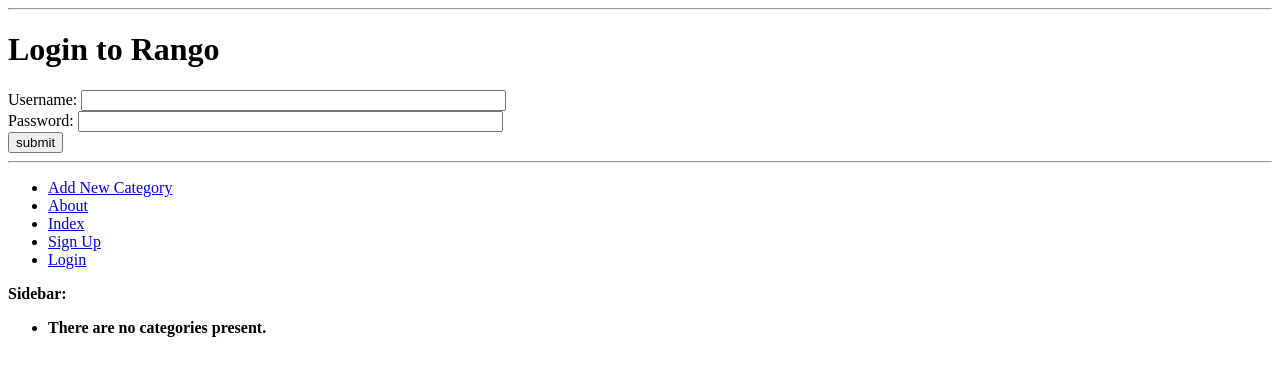
After one commit to LieutenantBamboo/TangoWithDjango, a Django app: page /rango/login/ in a window 1280 px wide. The commit adds this page. Shown: the top 376 px of the page. Run offline with Django 3.2, Linux system fonts and the light colour scheme; data that the repository does not hold is empty.

Commit message:
Chapter 8 Fix up (after book change)

```diff
--- a/rango/templatetags/rango_template_tags.py
+++ b/rango/templatetags/rango_template_tags.py
@@ -3,6 +3,7 @@ from rango.models import Category
 
 register = template.Library()
 
+
 @register.inclusion_tag('rango/cats.html')
 def get_category_list(cat=None):
     return {'cats': Category.objects.all(),
--- a/rango/urls.py
+++ b/rango/urls.py
@@ -1,13 +1,14 @@
 from django.conf.urls import url
 from rango import views
 
-#app_name = 'rango'
+# app_name = 'rango'
 urlpatterns = [
     url(r'^$', views.index, name='index'),
     url(r'^about/', views.about, name='about'),
     url(r'^add_category/$', views.add_category, name='add_category'),
     url(r'^category/(?P<category_name_slug>[\w\-]+)/add_page/', views.add_page, name='add_page'),
     url(r'^category/(?P<category_name_slug>[\w\-]+)/$',
-    views.show_category, name='show_category'),
-    url(r'^register/$', views.register, name='register')
+        views.show_category, name='show_category'),
+    url(r'^register/$', views.register, name='register'),
+    url(r'^login/$', views.user_login, name='login')
 ]
--- a/rango/views.py
+++ b/rango/views.py
@@ -1,10 +1,13 @@
+from django.http import HttpResponseRedirect, HttpResponse
 from django.shortcuts import render
 from rango.models import Category
 from rango.models import Page
 from rango.forms import CategoryForm, PageForm, UserForm, UserProfileForm
+from django.contrib.auth import authenticate, login
+from django.core.urlresolvers import reverse
+
 
 def show_category(request, category_name_slug):
-
     context_dict = {}
 
     try:
@@ -33,6 +36,7 @@ def add_category(request):
 
     return render(request, 'rango/add_category.html', {'form': form})
 
+
 def add_page(request, category_name_slug):
     try:
         category = Category.objects.get(slug=category_name_slug)
@@ -43,7 +47,7 @@ def add_page(request, category_name_slug):
 
     if request.method == 'POST':
         form = PageForm(request.POST)
-        if(form.is_valid()):
+        if (form.is_valid()):
             if category:
                 page = form.save(commit=False)
                 page.category = category
@@ -68,6 +72,7 @@ def index(request):
 def about(request):
     return render(request, 'rango/about.html')
 
+
 def register(request):
     # Boolean whether registration was successful, false by default
     registered = False
@@ -76,7 +81,7 @@ def register(request):
     if request.method == 'POST':
         # Attempt to grab information from the raw input data
         user_form = UserForm(data=request.POST)
-        profile_form = UserProfileForm(data = request.POST)
+        profile_form = UserProfileForm(data=request.POST)
 
         # If the two forms are valid
         if user_form.is_valid() and profile_form.is_valid():
@@ -111,3 +116,33 @@ def register(request):
     # Render the tempalte depending on the context
     return render(request, 'rango/register.html',
                   {'user_form': user_form, 'profile_form': profile_form, 'registered': registered})
+
+
+def user_login(request):
+    if request.method == 'POST':
+        # Requests information using getter
+        # methods that return 'None' if no info
+        username = request.POST.get('username')
+        password = request.POST.get('password')
+
+        # Authenticates information
+        user = authenticate(username=username, password=password)
+
+        if user:
+
+            # If active
+            if user.is_active:
+                # Logs user in, sends back to homepage
+                login(request, user)
+                return HttpResponse(reverse('index'))
+            else:
+                #
+                return HttpResponse("Your Rango account is disabled.")
+        else:
+            # Bad login details
+            print("Bad login details: {0}, {1}".format(username, password))
+            return HttpResponse("Invalid login details supplied.")
+
+    # If not POST (positng details), then it's GET, therefore login form is displayed
+    else:
+        return render(request, 'rango/login.html', {})
--- a/templates/rango/add_category.html
+++ b/templates/rango/add_category.html
@@ -18,7 +18,7 @@
             {{ field.help_text }}
             {{ field }}
         {% endfor %}
-        <input type="submit" name="submit" value="Create Category"/>
+        <input type="submit" name="submit" value="Create Category" />
     </form>
 </div>
 {% endblock %}
--- a/templates/rango/base.html
+++ b/templates/rango/base.html
@@ -24,6 +24,7 @@
         <li><a href="{% url 'about' %}">About</a></li>
         <li><a href="{% url 'index' %}">Index</a></li>
         <li><a href="{% url 'register' %}">Sign Up</a></li>
+        <li><a href="{% url 'login' %}">Login</a></li>
     </ul>
 </div>
 <div>
--- /dev/null
+++ b/templates/rango/login.html
@@ -0,0 +1,18 @@
+{% extends 'rango/base.html' %}
+{% load staticfiles %}
+
+{% block title_block %}
+    Login
+{% endblock %}
+
+{% block body_block %}
+    <h1>Login to Rango</h1>
+    <form id="login_form" method="post" action="{% url 'login' %}">
+        {% csrf_token %}
+        Username: <input type="text" name="username" value="" size="50" />
+        <br />
+        Password: <input type="password" name="password" value="" size="50" />
+        <br />
+        <input type="submit" value="submit" />
+    </form>
+{% endblock %}
```
Also changed, not shown: rango/forms.py (+6 -2 lines), rango/models.py (+5 -2 lines), templates/rango/index.html (+7 -1 lines).
